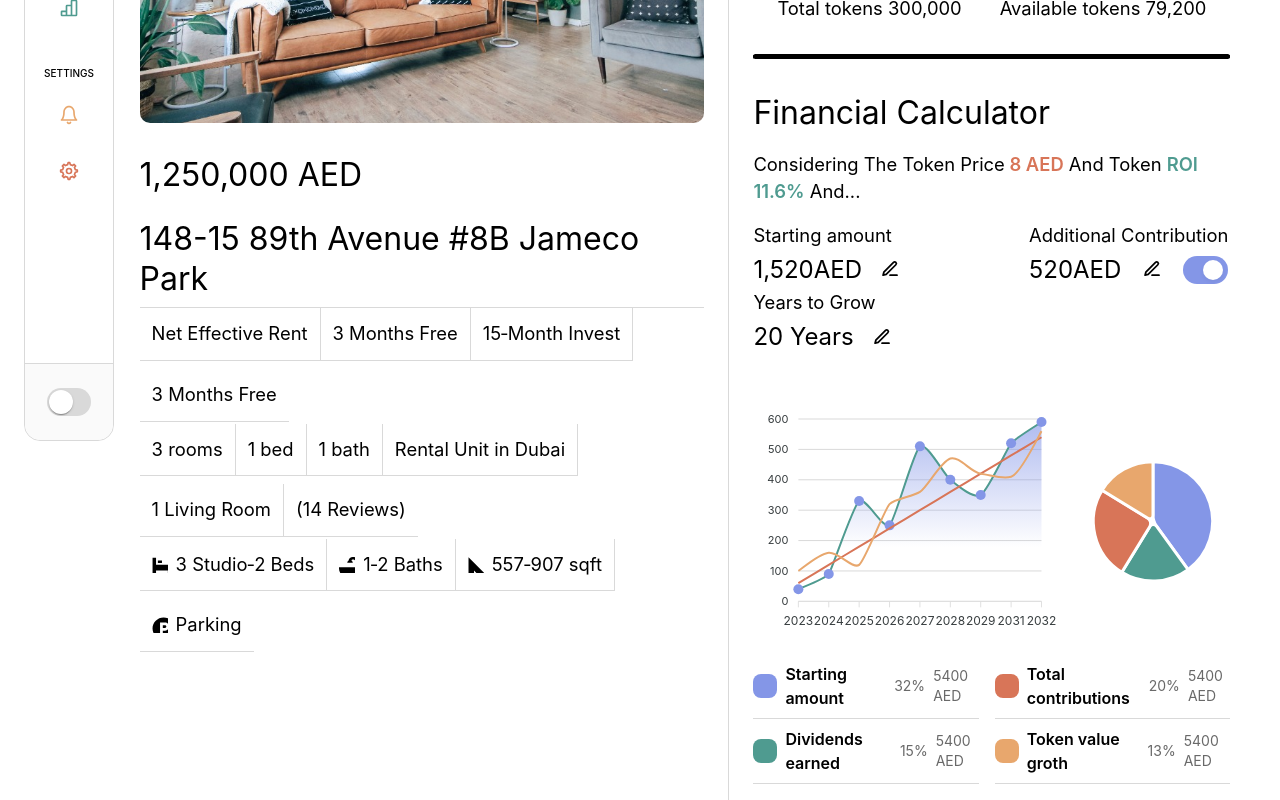
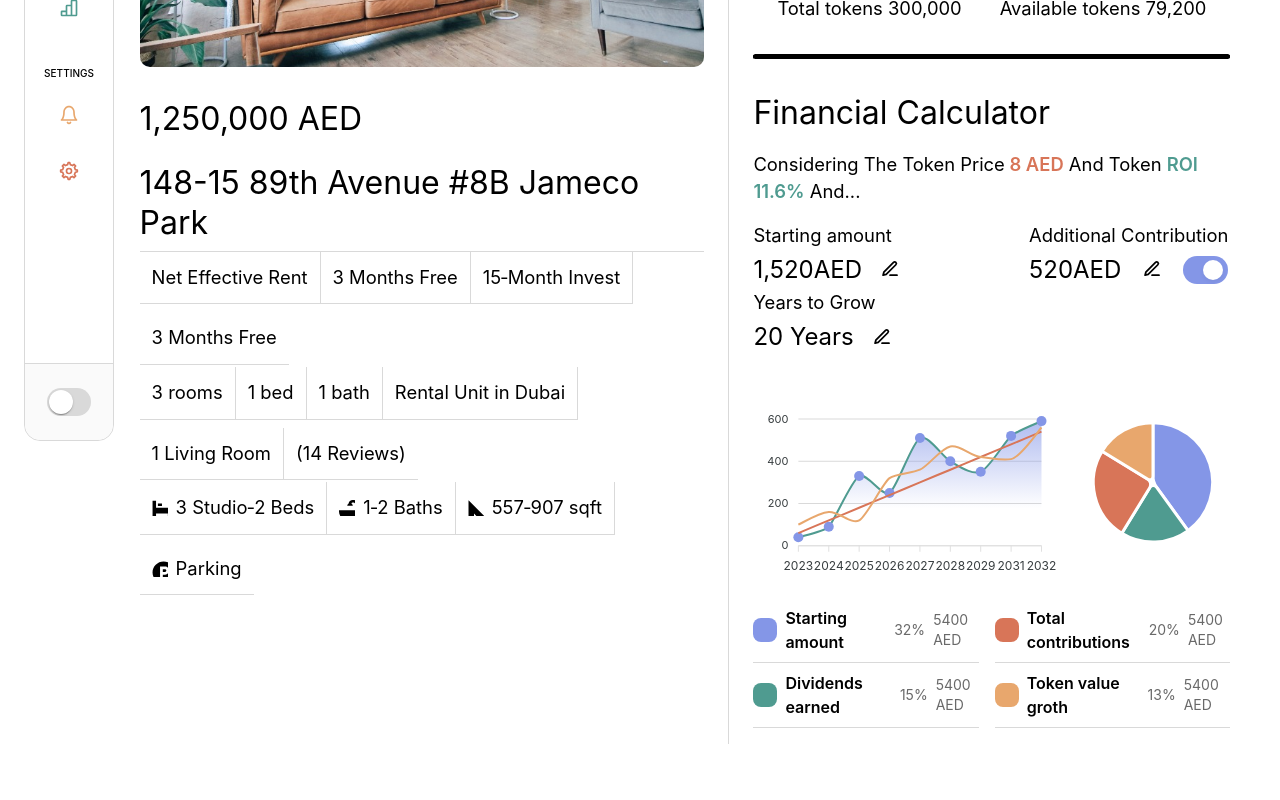
Before and after one commit to Mohammad-Software-Dev/AlphaFinance, a React (Vite) app: page /real-estate/DXBDIFC007 in a window 1280 px wide. Shown: the part 406-1206 px from the top of the page. After the commit the page ends 1150 px from the top, so only its background shows below. Built offline with nearby package versions, Linux system fonts and the light colour scheme; a web font is replaced by a local one.

Commit message:
Fix(aspect ratio)

```diff
--- a/src/components/dashboard/RealEstateCard.tsx
+++ b/src/components/dashboard/RealEstateCard.tsx
@@ -28,7 +28,7 @@ const RealEstateCard: React.FC<RealEstateCardProps> = ({
   image = sampleProperty,
 }) => {
   return (
-    <div className=" flex flex-col  gap-3 md:gap-6 overflow-hidden">
+    <div className=" flex flex-col max-w-[350px] gap-3 md:gap-6 overflow-hidden">
       <div className="relative">
         <img
           src={image}
--- a/src/components/dashboard/tabs/Profile.tsx
+++ b/src/components/dashboard/tabs/Profile.tsx
@@ -20,7 +20,7 @@ const Profile: React.FC = () => {
   const totalPages = 3;
   return (
     <>
-      <div className="grid grid-cols-1 md:grid-cols-2 lg:grid-cols-4 gap-6">
+      <div className="flex flex-wrap gap-6">
         {properties.map((property, idx) => (
           <RealEstateCard key={idx} {...property} />
         ))}
--- a/src/components/realEstate/RealEstate/FinancialCalculator.tsx
+++ b/src/components/realEstate/RealEstate/FinancialCalculator.tsx
@@ -87,11 +87,11 @@ const FinancialCalculator: React.FC = () => {
       {/* Charts */}
       <div className="w-full mt-8 mb-4">
         {/* Charts in a row */}
-        <div className="flex md:flex-row flex-col justify-center md:justify-between items-center">
-          <div className="md:w-8/12 w-full">
+        <div className="flex md:flex-row flex-col justify-center md:justify-between items-center gap-10 md:gap-0">
+          <div className="w-full md:w-2/3 aspect-[520/190] ">
             <InvestmentChart />
           </div>
-          <div className="md:w-4/12 w-3/4">
+          <div className="w-full md:w-1/3 aspect-square  ">
             <PortfolioPieChart />
           </div>
         </div>
--- a/src/components/realEstate/RealEstate/InvestmentChart.tsx
+++ b/src/components/realEstate/RealEstate/InvestmentChart.tsx
@@ -99,12 +99,7 @@ const InvestmentChart: React.FC = () => {
 
   return (
     <div>
-      <ReactApexChart
-        height={250}
-        options={options}
-        series={series}
-        type="line"
-      />
+      <ReactApexChart options={options} series={series} type="line" />
     </div>
   );
 };
--- a/src/components/realEstate/RealEstate/RealEstateLeftSection.tsx
+++ b/src/components/realEstate/RealEstate/RealEstateLeftSection.tsx
@@ -15,7 +15,7 @@ const iconCellClass =
 const RealEstateLeftSection: React.FC = () => (
   <div>
     {/* Image */}
-    <div className="relative w-full h-[30vh] md:h-[38vh] lg:h-[46.3vh] max-h-[500px]  rounded-[10px] overflow-hidden">
+    <div className="relative aspect-[9/5] w-full h-auto  rounded-[10px] overflow-hidden">
       <img
         src={sampleProperty}
         alt="Property"
```
